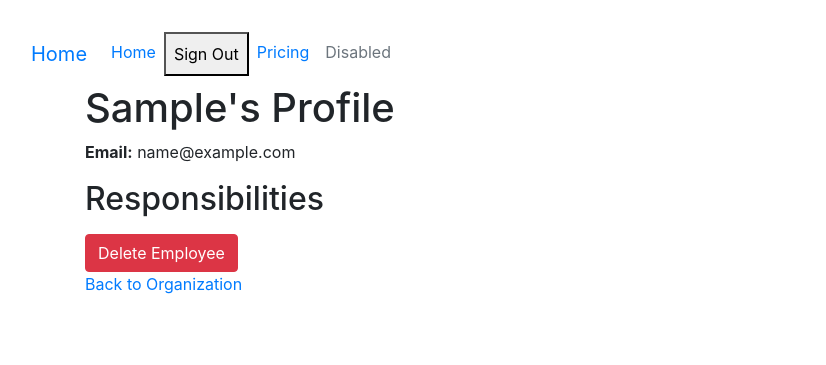
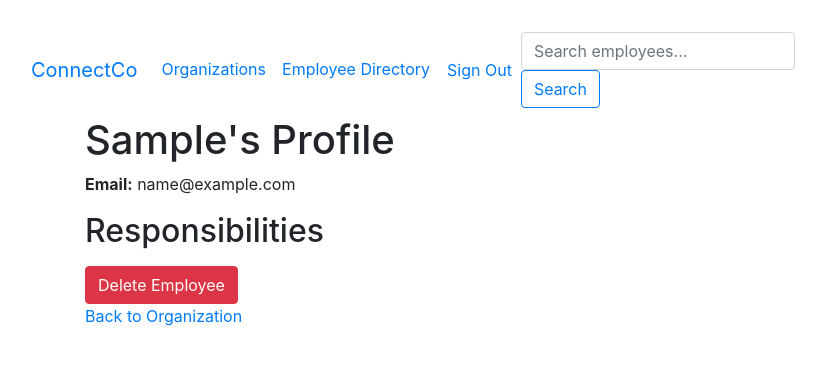
Before and after one commit to jessjno/ConnectCo, a Rails app: page /employees/1 in a window 1280 px wide. Shown: the top 365 px of the page, without its empty margins (0-826 px from the left). Run offline with Rails 7, Linux system fonts and the light colour scheme; the visitor is signed in with stand-in values (Sample User, id 1); data comes from the database, SQL or seed files in the repository; data that the repository does not hold is empty.

Commit message:
added ransack gem and employee searches

```diff
--- a/app/controllers/application_controller.rb
+++ b/app/controllers/application_controller.rb
@@ -3,6 +3,7 @@ class ApplicationController < ActionController::Base
   helper Pundit::Authorization
 
   before_action :authenticate_employee!
+  before_action :initialize_search
   skip_forgery_protection
 
 
@@ -16,9 +17,13 @@ class ApplicationController < ActionController::Base
     current_employee
   end
 
-
   def user_not_authorized
     flash[:alert] = "You are not authorized to perform this action."
     redirect_to(request.referrer || root_path)
   end
+
+  def initialize_search
+    @employee_q = Employee.ransack(params[:q])
+    @organization_q = Organization.ransack(params[:q])
+  end
 end
--- a/app/controllers/employees_controller.rb
+++ b/app/controllers/employees_controller.rb
@@ -28,13 +28,23 @@ class EmployeesController < ApplicationController
     end
   end
 
+  def index
+    authorize Employee
+    @q = Employee.ransack(params[:q])
+    @employees = @q.result.includes(:organization).order(:last_name)
+  end
+
 
   def show
-    @current_employee = current_employee
+    @employee = Employee.find(params[:id])
+    @responsibilities = @employee.responsibilities
+    authorize @employee
+    # @current_employee = current_employee
 
-    @employee = Employee.find(params[:id])
-    @organization = @employee.organization
-    @responsibilities = @employee.responsibilities
+    # @employee = Employee.find(params[:id])
+    # @organization = @employee.organization
+    # @responsibility = Responsibility.new
+    # @responsibilities = @employee.responsibilities
   end
 
   def edit
--- /dev/null
+++ b/app/controllers/search_controller.rb
@@ -0,0 +1,6 @@
+class SearchController < ApplicationController
+  def results
+    @employees = Employee.ransack(params[:q]).result
+    @organizations = Organization.ransack(params[:organization_q]).result
+  end
+end
--- /dev/null
+++ b/app/views/employees/_search_form.html.erb
@@ -0,0 +1,6 @@
+<%= search_form_for @q, url: employees_path, method: :get, class: "d-flex" do |f| %>
+  <%= f.search_field :first_name_or_last_name_or_title_cont,
+                     placeholder: "Search employees...",
+                     class: "form-control me-2" %>
+  <%= f.submit "Search", class: "btn btn-outline-primary" %>
+<% end %>
--- a/app/views/layouts/_navbar.html.erb
+++ b/app/views/layouts/_navbar.html.erb
@@ -1,22 +1,27 @@
 <nav class="navbar navbar-expand-lg bg-body-tertiary">
   <div class="container-fluid">
-    <a class="navbar-brand" href="/">Home</a>
+    <a class="navbar-brand" href="/">ConnectCo</a>
     <button class="navbar-toggler" type="button" data-bs-toggle="collapse" data-bs-target="#navbarNavAltMarkup" aria-controls="navbarNavAltMarkup" aria-expanded="false" aria-label="Toggle navigation">
       <span class="navbar-toggler-icon"></span>
     </button>
     <div class="collapse navbar-collapse" id="navbarNavAltMarkup">
-      <div class="navbar-nav">
-        <a class="nav-link active" aria-current="page" href="/">Home</a>
+      <div class="navbar-nav me-auto">
+        <a class="nav-link active" aria-current="page" href="/">Organizations</a>
         <% if employee_signed_in? %>
-
-        <!--need to change to link_to to match bootstrap styling-->
-          <%= button_to 'Sign Out', destroy_employee_session_path, method: :delete, class: 'nav-link', data: { turbo: false } %>
+          <%= link_to 'Employee Directory', employees_path, class: 'nav-link' %> <!-- Link to Employee Index -->
+          <%= button_to 'Sign Out', destroy_employee_session_path, method: :delete, class: 'btn btn-link nav-link', data: { turbo: false } %>
         <% else %>
           <%= link_to 'Sign In', new_employee_session_path, class: 'nav-link' %>
         <% end %>
-        <a class="nav-link" href="#">Pricing</a>
-        <a class="nav-link disabled" aria-disabled="true">Disabled</a>
       </div>
+
+      <!-- Search Form for Employees -->
+      <%= search_form_for @employee_q, url: employees_path, method: :get, class: "d-flex" do |f| %>
+        <%= f.search_field :first_name_or_last_name_or_title_cont,
+                           placeholder: "Search employees...",
+                           class: "form-control me-2" %>
+        <%= f.submit "Search", class: "btn btn-outline-primary" %>
+      <% end %>
     </div>
   </div>
 </nav>
--- a/app/views/layouts/application.html.erb
+++ b/app/views/layouts/application.html.erb
@@ -31,8 +31,9 @@
     </div>
 
     <nav>
-
+    <% unless devise_controller? && %w[new create].include?(action_name) %>
       <%= render 'layouts/navbar' %>
+    <% end %>
 
       <%= yield %>
     </body>
--- a/config/routes.rb
+++ b/config/routes.rb
@@ -3,12 +3,12 @@ Rails.application.routes.draw do
   as :employee do
     get 'employees/sign_up', to: redirect('/'), as: :new_employee_registration
   end
-  resources :employees, only: [:show, :edit, :update, :new, :create, :destroy]
+  resources :employees, only: [:show, :index, :edit, :update, :new, :create, :destroy]
   root "organizations#index"
 
   resources :organizations, only: %i[index show new create edit update destroy]
   resources :organizations do
-    resources :employees, only: [:create, :destroy]
+    resources :employees, only: [:index, :show, :create, :edit, :update, :destroy]
   end
 
   resources :employees, only: [:show] do
@@ -17,6 +17,10 @@ Rails.application.routes.draw do
       patch 'update_responsibility/:id', to: 'employees#update_responsibility', as: 'update_responsibility'
     end
   end
+
+  get 'search_results', to: 'search#results'
+
+  resources :responsibilities, only: [:create, :edit, :update, :destroy]
 
   # Routes for the Member resource:
   # CREATE
```
Also changed, not shown: app/models/employee.rb (+8 -0 lines), app/views/employees/index.html.erb (added, +30 -0 lines), Gemfile, Gemfile.lock.
